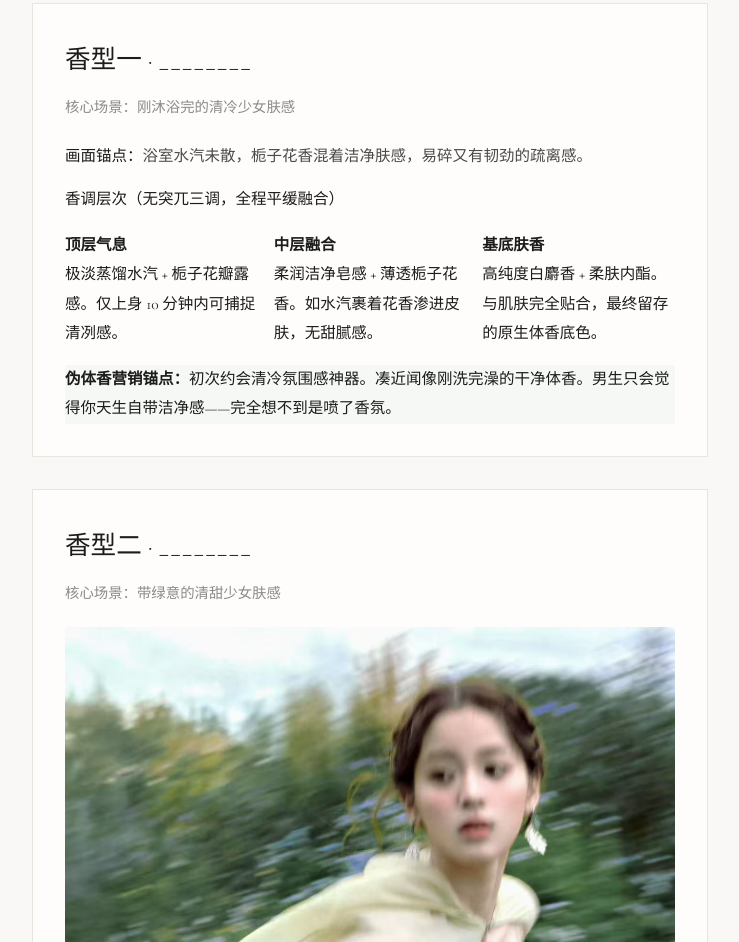
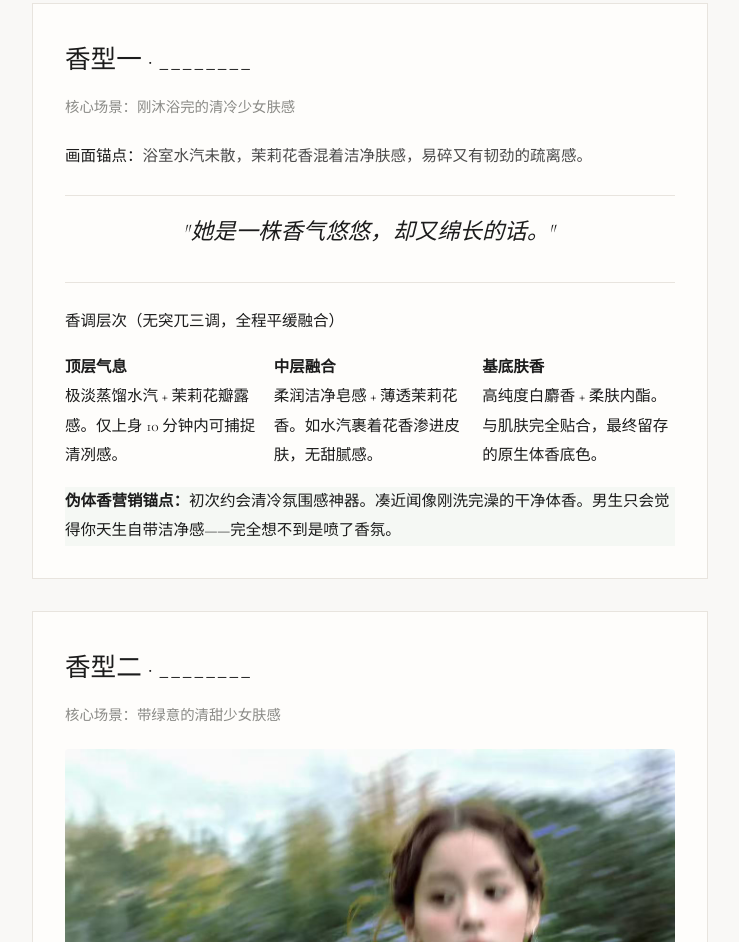
Before and after one commit to liangcheng-hue/fusheng, a plain HTML site: page index.html in a window 1280 px wide. Shown: the part 3811-4753 px from the top of the page, without its empty margins (270-1009 px from the left). Drawn offline with nearby package versions, Linux system fonts and the light colour scheme.

Commit message:
香型一：栀子→茉莉 + 金句'她是一株香气悠悠，却又绵长的花'

```diff
--- a/index.html
+++ b/index.html
@@ -224,11 +224,14 @@
   <div class="product-card">
     <h3>香型一 · ________</h3>
     <p class="scene">核心场景：刚沐浴完的清冷少女肤感</p>
-    <p><strong>画面锚点：</strong>浴室水汽未散，栀子花香混着洁净肤感，易碎又有韧劲的疏离感。</p>
+    <p><strong>画面锚点：</strong>浴室水汽未散，茉莉花香混着洁净肤感，易碎又有韧劲的疏离感。</p>
+    <div class="pull-quote" style="margin:1.5rem 0;padding:1.2rem 0;">
+      <p>"她是一株香气悠悠，却又绵长的话。"</p>
+    </div>
     <p><strong>香调层次（无突兀三调，全程平缓融合）</strong></p>
     <div class="scent-row">
-      <div><strong>顶层气息</strong><br>极淡蒸馏水汽 + 栀子花瓣露感。仅上身 10 分钟内可捕捉清冽感。</div>
-      <div><strong>中层融合</strong><br>柔润洁净皂感 + 薄透栀子花香。如水汽裹着花香渗进皮肤，无甜腻感。</div>
+      <div><strong>顶层气息</strong><br>极淡蒸馏水汽 + 茉莉花瓣露感。仅上身 10 分钟内可捕捉清冽感。</div>
+      <div><strong>中层融合</strong><br>柔润洁净皂感 + 薄透茉莉花香。如水汽裹着花香渗进皮肤，无甜腻感。</div>
       <div><strong>基底肤香</strong><br>高纯度白麝香 + 柔肤内酯。与肌肤完全贴合，最终留存的原生体香底色。</div>
     </div>
     <div class="highlight-green" style="margin-bottom:0;">
```
